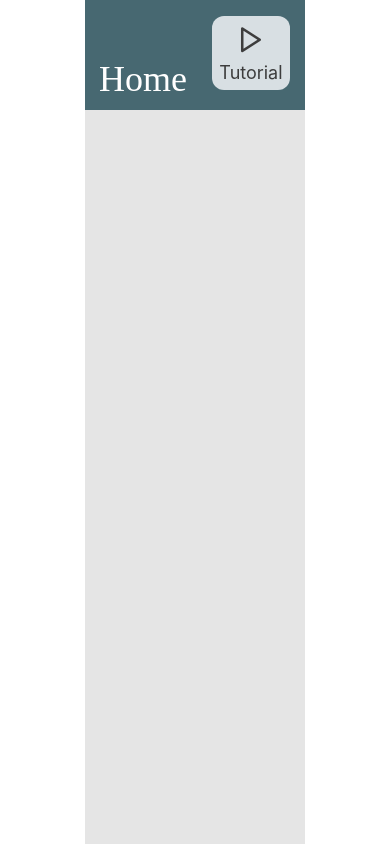
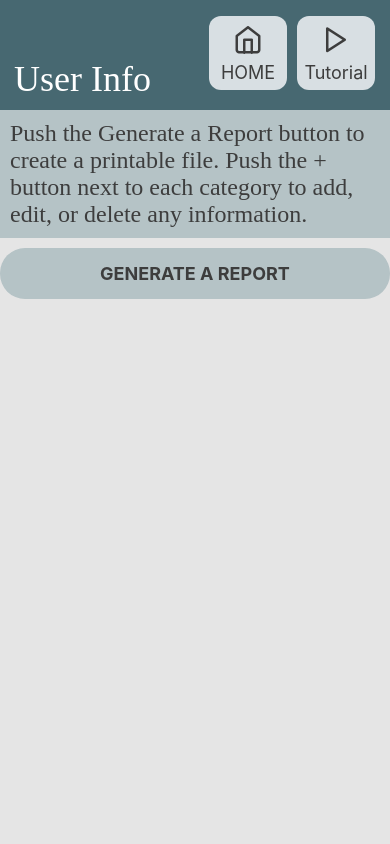
Before and after one commit to ekreis/SilverHomeApp, a React Native app: screen / in a window 390 px wide. Built offline with nearby package versions, Linux system fonts and the light colour scheme.

Commit message:
Created the report button and headers for User Info screen.

```diff
--- a/App.js
+++ b/App.js
@@ -3,11 +3,12 @@ import React from 'react';
 import { StyleSheet, Text, View } from 'react-native';
 
 import HomeScreen from './components/screens/HomeScreen';
+import UserInfoScreen from './components/screens/UserInfoScreen';
 
 export default function App() {
   return (
     <View style={styles.container}>
-      <HomeScreen />
+      <UserInfoScreen />
     </View>
   );
 }
--- a/components/Header.js
+++ b/components/Header.js
@@ -12,6 +12,7 @@ function Header({ title, icon }) {
       <View style={styles.content}>
         <AppText style={styles.title}>{title}</AppText>
         <View style={styles.buttonsContainer}>
+          <HeaderButton title="HOME" color="secondary" icon="home" />
           <HeaderButton title="Tutorial" color="secondary" icon="play" />
         </View>
       </View>
@@ -26,7 +27,7 @@ const styles = StyleSheet.create({
     flexDirection: "row",
     padding: 10,
     alignSelf: "flex-end",
-    justifyContent: 'flex-start'
+    justifyContent: "flex-start",
   },
   container: {
     backgroundColor: colors.primary,
@@ -45,6 +46,6 @@ const styles = StyleSheet.create({
     padding: 10,
     paddingLeft: 14,
     alignSelf: "flex-end",
-    justifyContent: "center"
+    justifyContent: "center",
   },
 });
--- /dev/null
+++ b/components/ReportButton.js
@@ -0,0 +1,35 @@
+import React from "react";
+import { Text, StyleSheet, TouchableOpacity } from "react-native";
+
+import colors from "./config/colors";
+
+function ReportButton({ title, onPress, color = "medium" }) {
+  return (
+    <TouchableOpacity
+      style={[styles.button, { backgroundColor: colors[color] }]}
+      onPress={onPress}
+    >
+      <Text style={styles.text}>{title}</Text>
+    </TouchableOpacity>
+  );
+}
+
+const styles = StyleSheet.create({
+  button: {
+    backgroundColor: colors.secondary,
+    borderRadius: 25,
+    justifyContent: "center",
+    alignItems: "center",
+    padding: 15,
+    width: "100%",
+    marginVertical: 10,
+  },
+  text: {
+    color: colors.dark,
+    fontSize: 18,
+    textTransform: "uppercase",
+    fontWeight: "bold",
+  },
+});
+
+export default ReportButton;
--- a/components/screens/UserInfoScreen.js
+++ b/components/screens/UserInfoScreen.js
@@ -1,14 +1,26 @@
 import React from "react";
-import { View, StyleSheet } from "react-native";
+import { View, StyleSheet, Button } from "react-native";
+import AppText from "../AppText";
 
 import colors from "../config/colors";
 import Header from "../Header";
 import Screen from "../Screen";
+import ReportButton from "../ReportButton";
 
 function UserInfoScreen(props) {
   return (
     <View style={styles.container}>
       <Header title="User Info" />
+      <View style={styles.scrollContainer}>
+        <View style={styles.subheader}>
+          <AppText style={styles.subheaderText}>
+            Push the Generate a Report button to create a printable file. Push
+            the + button next to each category to add, edit, or delete any
+            information.
+          </AppText>
+        </View>
+        <ReportButton title="Generate a Report" style={styles.reportButton} />
+      </View>
     </View>
   );
 }
@@ -20,4 +32,21 @@ const styles = StyleSheet.create({
     backgroundColor: colors.background,
     flex: 1,
   },
+  reportButton: {
+    width: "50%",
+    flex: 1,
+  },
+  subheader: {
+    backgroundColor: colors.medium,
+    width: "100%",
+  },
+  scrollContainer: {
+    flexDirection: "column",
+    alignItems: "center",
+    justifyContent: "center",
+  },
+  subheaderText: {
+    fontSize: 24,
+    margin: 10,
+  },
 });
```
